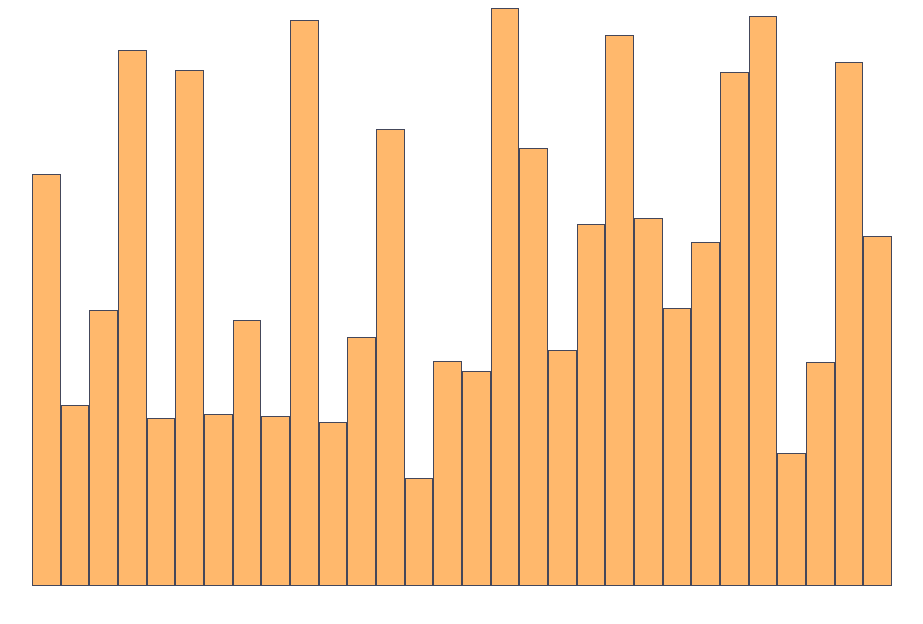
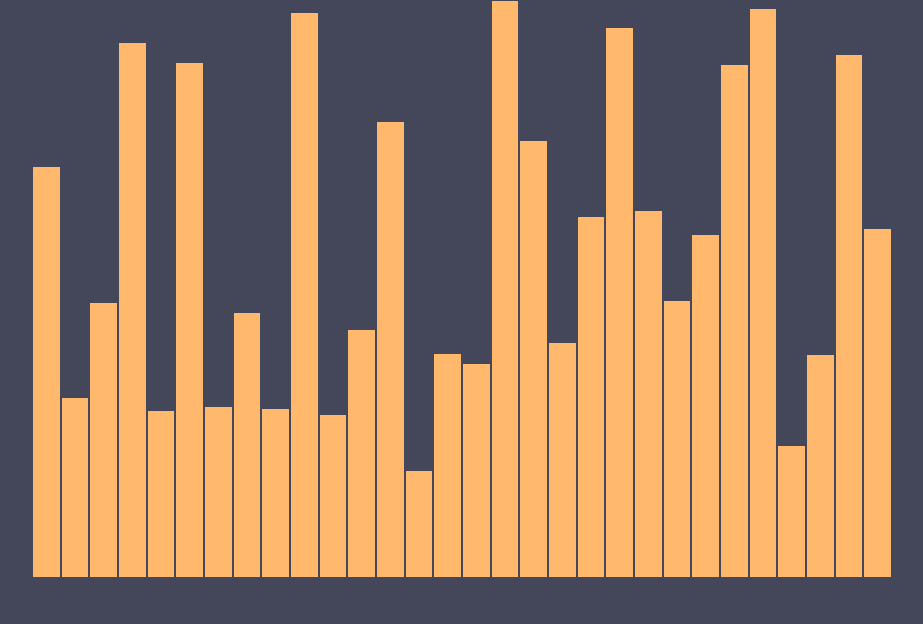
Before and after one commit to shaulov/sorting-algorithms-visualization, a React (Create React App) app: page / in a window 1280 px wide. Shown: the top 624 px of the page, without its empty margins (178-1101 px from the left). Built offline with nearby package versions, Linux system fonts and the light colour scheme.

Commit message:
Add main styles

```diff
--- /dev/null
+++ b/public/css/main.css
@@ -0,0 +1,8 @@
+* {
+  margin: 0;
+  padding: 0;
+}
+
+body {
+  background-color: #44475a;
+}
--- a/public/index.html
+++ b/public/index.html
@@ -5,6 +5,7 @@
     <meta http-equiv="X-UA-Compatible" content="IE=edge">
     <meta name="viewport" content="width=device-width, initial-scale=1.0" />
     <meta name="theme-color" content="#000000" />
+    <link rel="stylesheet" href="css/main.css">
     <title>React App</title>
   </head>
   <body>
```
